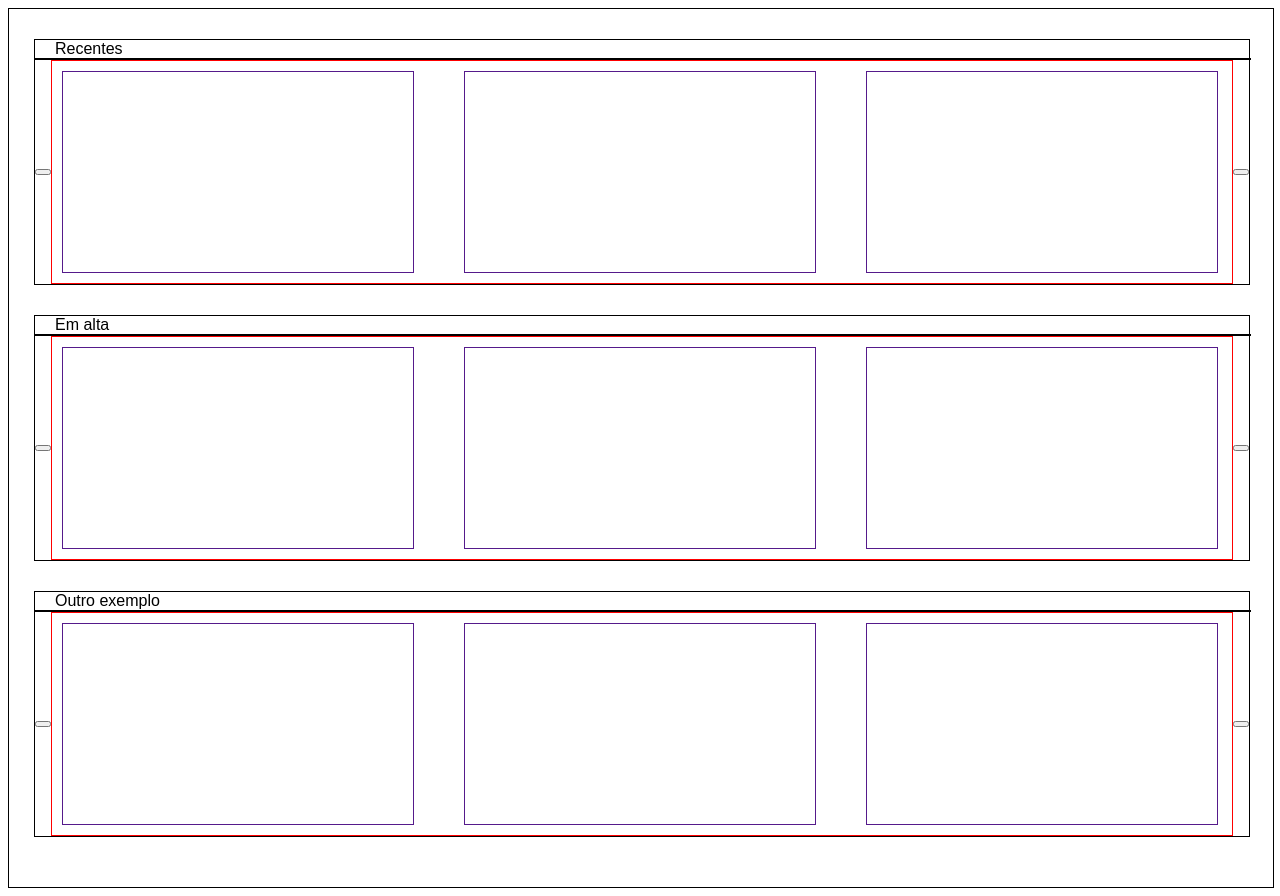
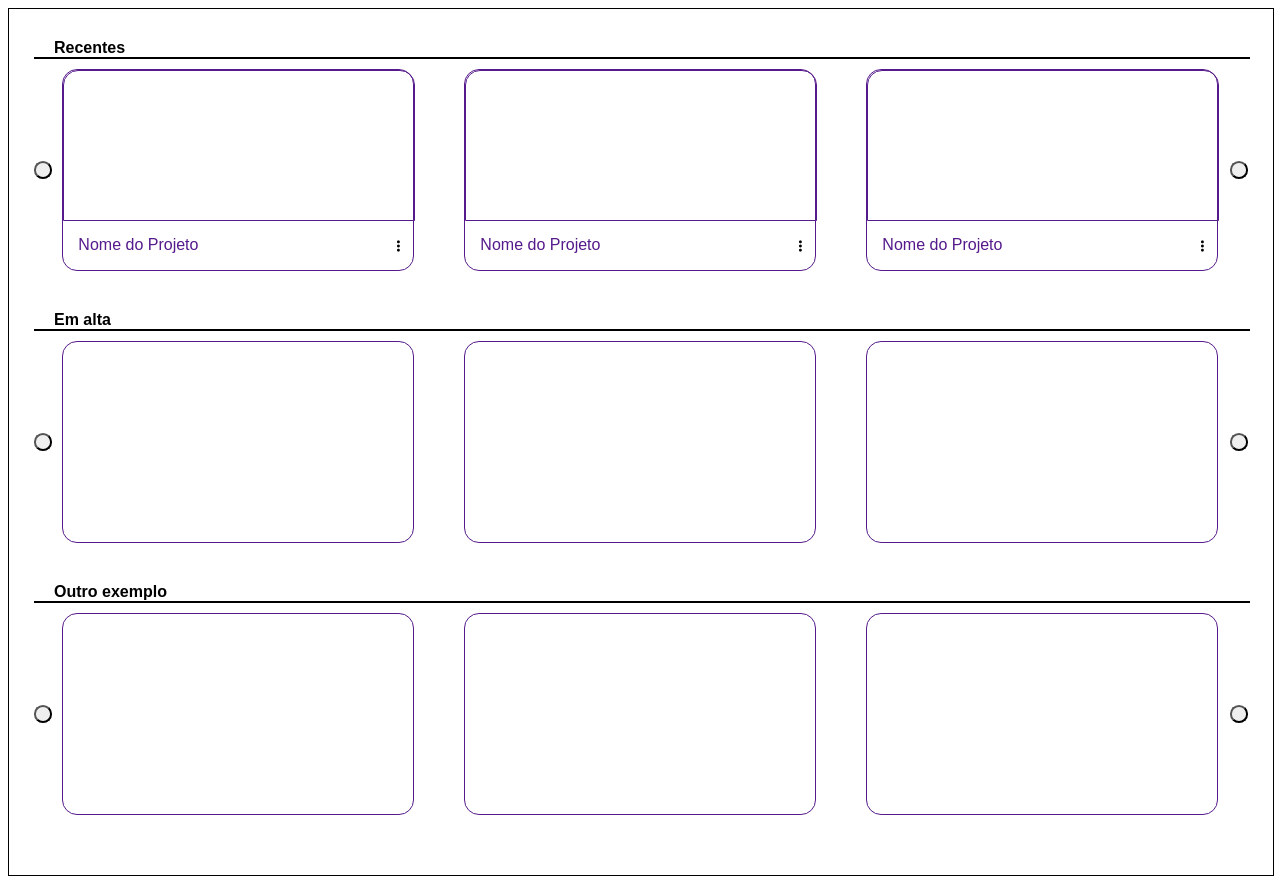
Before and after one commit to salvador-theodoro/folium, a PHP site: page / in a window 1280 px wide. Shown: the part 60-956 px from the top of the page. Run offline with PHP 8.4, Linux system fonts and the light colour scheme; the visitor is signed in with stand-in values (Sample User, id 1); some web fonts are replaced.

Commit message:
estilização do carrossel da home, criação da página perfil e organização de arquivos do css

```diff
--- a/index.php
+++ b/index.php
@@ -10,6 +10,7 @@ session_start();
     <title>Página Inicial</title>
     <link rel="stylesheet" href="./src/css/global-styles.css">
     <link rel="stylesheet" href="./src/css/home-styles.css">
+    <link rel="stylesheet" href="./src/css/standard-header.css">
     <link href="https://cdnjs.cloudflare.com/ajax/libs/font-awesome/6.0.0/css/all.min.css" rel="stylesheet">
 </head>
 <body>
@@ -17,7 +18,7 @@ session_start();
         <div class="header-content">
             <div class="header-left-side">
                 <div class="home-button">
-                    <a href="index.html">
+                    <a href="index.php">
                         <img src="./src/img/icons/logo1.png" alt="" class="home-button-icon" height="40px">
                     </a>
                 </div>
@@ -57,7 +58,9 @@ session_start();
         <div class="dropdown-menu hidden" id="profile-dropdown-menu">
             <ul>
                 <?php if (isset($_SESSION['user_nome'])): ?>
-                    <li><strong><?php echo htmlspecialchars($_SESSION['user_nome']); ?></strong></li>
+                    <a href="profile-page.html">
+                    <li id="user-name"><strong><?php echo htmlspecialchars($_SESSION['user_nome']); ?></strong></li>
+                    </a>
                     <li><a href="php/logout.php">Sair</a></li>
                 <?php else: ?>
                     <li><a href="register-page.html">Registrar</a></li>
@@ -81,27 +84,67 @@ session_start();
                         <div class="section-blocks-container">
                             <a href="">
                                 <div class="project-block">
-
+                                    <div class="project-img">
+                                        <img src="" alt="">
+                                    </div>
+                                    <div class="project-footer">
+                                        <div class="project-name">
+                                            <span>Nome do Projeto</span>
+                                        </div>
+                                        <button class="project-options"><span class="fa-solid fa-ellipsis-vertical"></span></button>
+                                    </div>
                                 </div>
                             </a>
                             <a href="">
                                 <div class="project-block">
-
+                                    <div class="project-img">
+                                        <img src="" alt="">
+                                    </div>
+                                    <div class="project-footer">
+                                        <div class="project-name">
+                                            <span>Nome do Projeto</span>
+                                        </div>
+                                        <button class="project-options"><span class="fa-solid fa-ellipsis-vertical"></span></button>
+                                    </div>
                                 </div>
                             </a>
                             <a href="">
                                 <div class="project-block">
-
+                                    <div class="project-img">
+                                        <img src="" alt="">
+                                    </div>
+                                    <div class="project-footer">
+                                        <div class="project-name">
+                                            <span>Nome do Projeto</span>
+                                        </div>
+                                        <button class="project-options"><span class="fa-solid fa-ellipsis-vertical"></span></button>
+                                    </div>
                                 </div>
                             </a>
                             <a href="">
                                 <div class="project-block">
-
+                                    <div class="project-img">
+                                        <img src="" alt="">
+                                    </div>
+                                    <div class="project-footer">
+                                        <div class="project-name">
+                                            <span>Nome do Projeto</span>
+                                        </div>
+                                        <button class="project-options"><span class="fa-solid fa-ellipsis-vertical"></span></button>
+                                    </div>
                                 </div>
                             </a>
                             <a href="">
                                 <div class="project-block">
-
+                                    <div class="project-img">
+                                        <img src="" alt="">
+                                    </div>
+                                    <div class="project-footer">
+                                        <div class="project-name">
+                                            <span>Nome do Projeto</span>
+                                        </div>
+                                        <button class="project-options"><span class="fa-solid fa-ellipsis-vertical"></span></button>
+                                    </div>
                                 </div>
                             </a>
                         </div>
--- a/login-page.html
+++ b/login-page.html
@@ -56,7 +56,7 @@
                         <label for="password">
                             Senha:
                         </label><br>
-                        <input type="password" name="password" id="" placeholder="Crie uma senha" class="insert"><br>
+                        <input type="password" name="password" id="" placeholder="Insira sua senha" class="insert"><br>
                         <span>
                             <a href="">
                                 Esqueceu sua senha?
--- a/src/css/home-styles.css
+++ b/src/css/home-styles.css
@@ -205,7 +29,6 @@ main{
 .main-sub-section{
     width: calc(100% - 50px);
     height: fit-content;
-    border: 1px solid;
     margin-bottom: 30px;
     margin-left: 25px;
 }
@@ -216,6 +39,10 @@ main{
 
 .section-title-text{
     margin-left: 20px;
+}
+
+.section-title-text span{
+    font-weight: bold;
 }
 
 .section-title-line{
@@ -231,13 +58,19 @@ main{
     width: 100%;
 }
 
+.scroll-button{
+    width: 20px;
+    height: 17.5px;
+    border-radius: 100%;
+    z-index: 998;
+}
+
 .section-blocks-container{
     display: flex;
     gap: 50px;
     flex-direction: row;
     width: fit-content;
     height: fit-content;
-    border: 1px solid red;
     padding: 10px;
     scroll-behavior: smooth;
     overflow-x: auto;
@@ -251,5 +84,45 @@ main{
     width: 350px;
     height: 200px;
     border: 1px solid;
+    border-radius: 15px;
     flex-shrink: 0;
+    display: flex;
+    flex-direction: column;
 }
+
+.carousel a{
+    text-decoration: none;
+}
+
+.project-img{
+    border: 1px solid;
+    border-radius: 15px 15px 0 0;
+    width: 100%;
+    height: 150px;
+}
+
+.project-footer{
+    width: 100%;
+    height: 50px;
+    display: flex;
+    flex-direction: row;
+    justify-content: space-between;
+}
+
+.project-footer .project-name{
+    margin-left: 15px;
+    margin-top: 15px;
+}
+
+.project-footer button{
+    width: 15px;
+    background: none;
+    display: inline-flex;
+    justify-content: center;
+    border: none;
+}
+
+.project-footer button span{
+    margin-top: 18px;
+    margin-right: 15px;
+}
```
Also changed, not shown: other parts of src/css/home-styles.css (+0 -176 lines), profile-page.php (added, +69 -0 lines), src/css/standard-header.css (added, +181 -0 lines).
